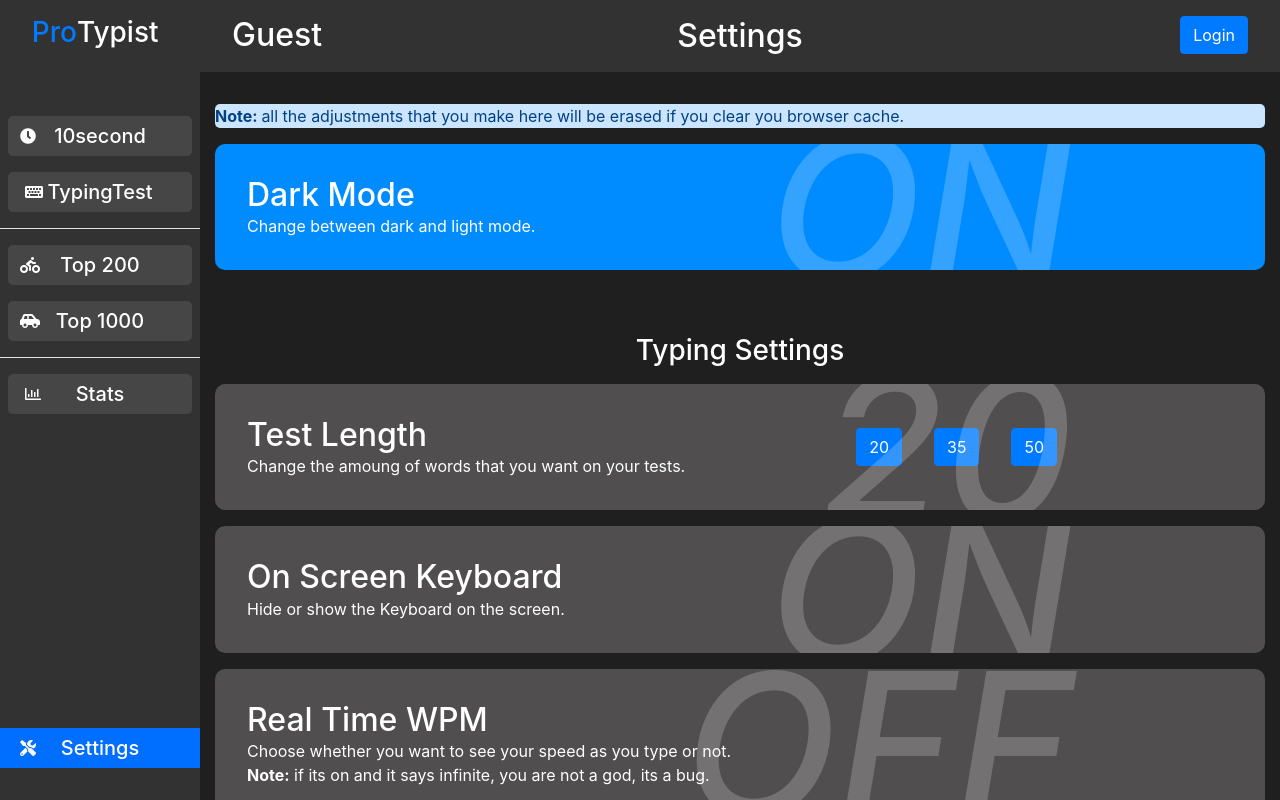
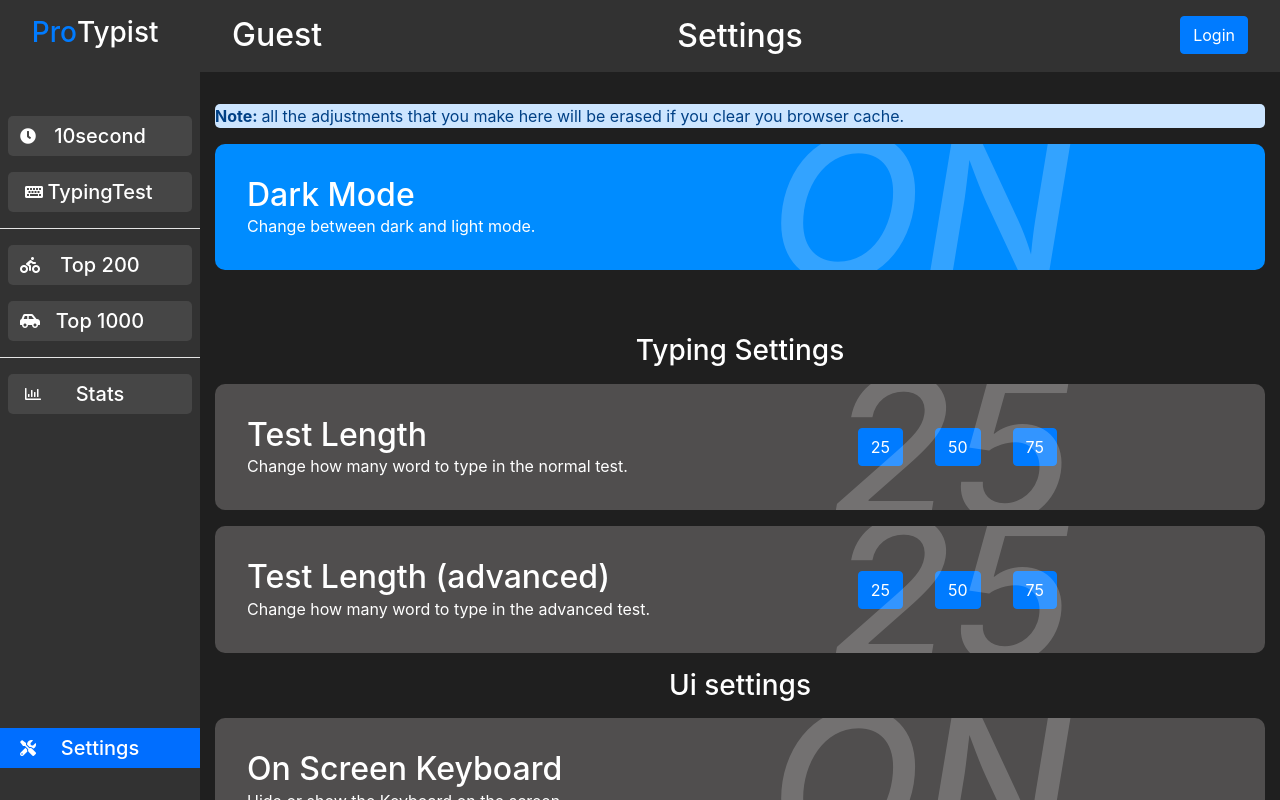
Before and after one commit to anthony-fdez/protypist, a React (Create React App) app: page /settings in a window 1280 px wide. Built offline with nearby package versions, Linux system fonts and the light colour scheme; no server answers.

Commit message:
Added the advance text lenght router and the seetings tab

```diff
--- a/src/components/TypingTest/TypingTest.css
+++ b/src/components/TypingTest/TypingTest.css
@@ -76,21 +76,22 @@
   }
 
   .none {
-    width: 23px;
-    height: 40px;
-    font-size: 25px;
+    width: 12px;
+    height: 25px;
+    font-size: 18px;
     display: flex;
     align-items: center;
     justify-content: center;
     transition: 0.03s;
   }
   .green {
-    width: 23px;
-    height: 40px;
+    width: 12px;
+    height: 25px;
+    font-size: 18px;
     display: flex;
     align-items: center;
     justify-content: center;
-    font-size: 25px;
+    font-size: 18px;
     color: rgb(150, 150, 150);
     transition: 0.03s;
   }
@@ -98,18 +99,18 @@
     display: flex;
     align-items: center;
     justify-content: center;
-    width: 23px;
-    height: 40px;
+    width: 12px;
+    height: 25px;
+    font-size: 18px;
     transition: 0.03s;
-    font-size: 25px;
     background-color: rgb(255, 0, 0);
     color: white;
   }
   .blinking-light {
     animation: blinker-light 1s linear infinite;
-    width: 23px;
-    height: 40px;
-    font-size: 25px;
+    width: 12px;
+    height: 25px;
+    font-size: 18px;
     display: flex;
     align-items: center;
     justify-content: center;
@@ -147,9 +148,9 @@
   }
   .blinking-dark {
     animation: blinker-dark 1s linear infinite;
-    width: 23px;
-    height: 40px;
-    font-size: 25px;
+    width: 12px;
+    height: 25px;
+    font-size: 18px;
     display: flex;
     align-items: center;
     justify-content: center;
--- a/src/components/settings/settings.js
+++ b/src/components/settings/settings.js
@@ -6,7 +6,8 @@ import { useSpring, animated } from "react-spring";
 
 function Settings() {
   const theme = useSelector((state) => state.darkModeReducer);
-  const length = useSelector((state) => state.lengthReducer);
+  const length = useSelector((state) => state.lengthReducerNormal);
+  const lenghtAdvanced = useSelector((state) => state.lengthReducerAdvanced);
   const realTimeWPM = useSelector((state) => state.realTimeWPMReducer);
   const keyboardOnScreen = useSelector(
     (state) => state.keyboardOnScreenReducer
@@ -18,16 +19,6 @@ function Settings() {
     to: { opacity: 1 },
     config: { duration: 300 },
   });
-
-  const selectTheText = () => {
-    if (length === 20) {
-      return "20";
-    } else if (length === 35) {
-      return "35";
-    } else if (length === 50) {
-      return "50";
-    }
-  };
 
   return (
     <animated.div
@@ -65,40 +56,81 @@ function Settings() {
           >
             <div style={{ textAlign: "left" }}>
               <h2>Test Length</h2>
-              <p>Change the amoung of words that you want on your tests.</p>
+              <p>Change how many word to type in the normal test.</p>
             </div>
             <div>
               <button
                 onClick={() => {
-                  dispatch({ type: "SET_TO_20" });
+                  dispatch({ type: "SET_TEXT_LENGHT", payload: 25 });
                 }}
                 style={{ marginLeft: "2rem" }}
                 className={theme ? "btn btn-primary" : "btn btn-dark"}
               >
-                20
+                25
               </button>
               <button
                 onClick={() => {
-                  dispatch({ type: "SET_TO_35" });
+                  dispatch({ type: "SET_TEXT_LENGHT", payload: 50 });
                 }}
                 style={{ marginLeft: "2rem" }}
                 className={theme ? "btn btn-primary" : "btn btn-dark"}
               >
-                35
+                50
               </button>
               <button
                 onClick={() => {
-                  dispatch({ type: "SET_TO_50" });
+                  dispatch({ type: "SET_TEXT_LENGHT", payload: 75 });
                 }}
                 style={{ marginRight: "11rem", marginLeft: "2rem" }}
                 className={theme ? "btn btn-primary" : "btn btn-dark"}
               >
+                75
+              </button>
+            </div>
+            <h1 className="text">{length}</h1>
+          </div>
+          <div
+            className={
+              theme ? "settings-card-dark-words" : "settings-card-ligth-words"
+            }
+          >
+            <div style={{ textAlign: "left" }}>
+              <h2>Test Length (advanced)</h2>
+              <p>Change how many word to type in the advanced test.</p>
+            </div>
+            <div>
+              <button
+                onClick={() => {
+                  dispatch({ type: "SET_TEXT_LENGHT_ADVANCED", payload: 25 });
+                }}
+                style={{ marginLeft: "2rem" }}
+                className={theme ? "btn btn-primary" : "btn btn-dark"}
+              >
+                25
+              </button>
+              <button
+                onClick={() => {
+                  dispatch({ type: "SET_TEXT_LENGHT_ADVANCED", payload: 50 });
+                }}
+                style={{ marginLeft: "2rem" }}
+                className={theme ? "btn btn-primary" : "btn btn-dark"}
+              >
                 50
               </button>
+              <button
+                onClick={() => {
+                  dispatch({ type: "SET_TEXT_LENGHT_ADVANCED", payload: 75 });
+                }}
+                style={{ marginRight: "11rem", marginLeft: "2rem" }}
+                className={theme ? "btn btn-primary" : "btn btn-dark"}
+              >
+                75
+              </button>
             </div>
-            <h1 className="text">{selectTheText()}</h1>
+            <h1 className="text">{lenghtAdvanced}</h1>
           </div>
         </div>
+        <h3>Ui settings</h3>
         <div style={{ cursor: "pointer" }} className="container">
           <div
             onClick={() => {
@@ -131,7 +163,7 @@ function Settings() {
               </p>
               <p>
                 <strong>Note:</strong> if its on and it says infinite, you are
-                not a god, its a bug.
+                not a god, its a bug :)
               </p>
             </div>
             <h1 className="text">{realTimeWPM ? "ON" : "OFF"}</h1>
--- a/src/reducers/rootReducer.js
+++ b/src/reducers/rootReducer.js
@@ -10,14 +10,18 @@ const darkModeReducer = (state = true, action) => {
   }
 };
 
-const lengthReducer = (state = 20, action) => {
+const lengthReducerNormal = (state = 25, action) => {
   switch (action.type) {
-    case "SET_TO_20":
-      return (state = 20);
-    case "SET_TO_35":
-      return (state = 35);
-    case "SET_TO_50":
-      return (state = 50);
+    case "SET_TEXT_LENGHT":
+      return action.payload;
+    default:
+      return state;
+  }
+};
+const lengthReducerAdvanced = (state = 25, action) => {
+  switch (action.type) {
+    case "SET_TEXT_LENGHT_ADVANCED":
+      return action.payload;
     default:
       return state;
   }
@@ -195,8 +199,9 @@ const userIdReducer = (state = null, action) => {
 };
 
 const allReducers = combineReducers({
+  lengthReducerAdvanced: lengthReducerAdvanced,
   darkModeReducer: darkModeReducer,
-  lengthReducer: lengthReducer,
+  lengthReducerNormal: lengthReducerNormal,
   realTimeWPMReducer: realTimeWPMReducer,
   latestWPMReducer200: latestWPMReducer200,
   latestWPMReducer1000: latestWPMReducer1000,
```
